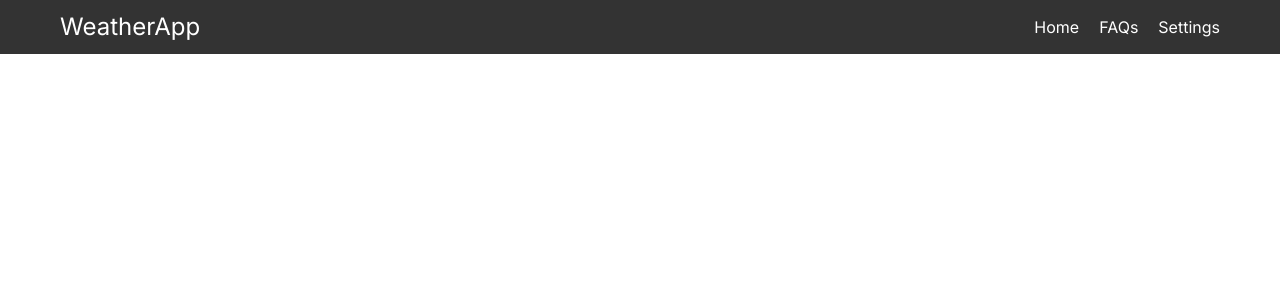
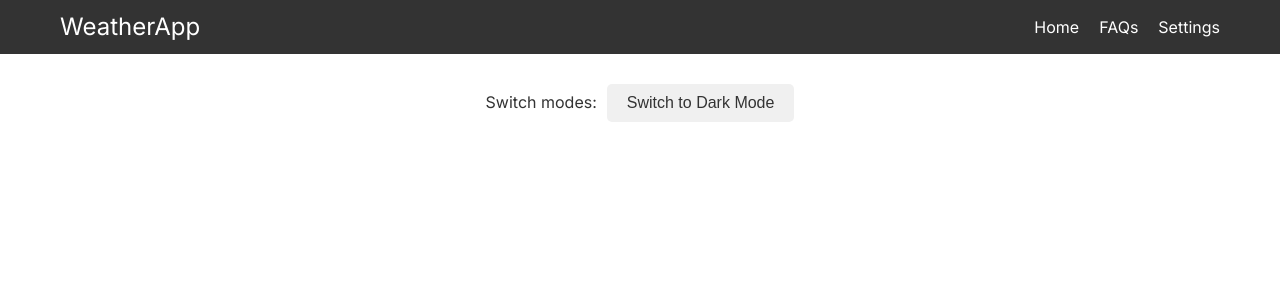
Before and after one commit to ShaneIvan/WeatherApp, a Vue app: page /settings in a window 1280 px wide. Shown: the top 300 px of the page. Built offline with nearby package versions, Linux system fonts and the light colour scheme.

Commit message:
Settings Page
Added Light/Dark Mode

```diff
--- a/index.html
+++ b/index.html
@@ -8,7 +8,7 @@
   <link rel="preconnect" href="https://fonts.googleapis.com">
   <link rel="preconnect" href="https://fonts.gstatic.com" crossorigin>
   <link href="https://fonts.googleapis.com/css2?family=Inter:wght@400;700&display=swap" rel="stylesheet">
-  <title>Kapitan Kol Weather App</title>
+  <title>Weather App</title>
 </head>
 
 <body>
--- a/src/App.vue
+++ b/src/App.vue
@@ -2,7 +2,6 @@
 
 </script>
 
-<!-- Added This Week -->
 <template>
   <div id="app">
     <router-view></router-view>
@@ -18,15 +17,11 @@
         </ul>
       </div>
     </nav>
-<!-- /Added This Week -->
 
   </div>
   </div>
 
 </template>
-
-
-<!-- Added This Week -->
 
 
 <style scoped>
--- a/src/assets/styles/common.scss
+++ b/src/assets/styles/common.scss
@@ -97,3 +97,52 @@ a {
 .pic-coords {
   background-image: url("/src/assets/img/compass.png");
 }
+
+
+:root {
+
+  //main button
+  --button-background: #f0f0f0;
+  --button-text: #333;
+  --button-hover-background: #e0e0e0;
+  --button-hover-text: #111;
+
+  //light
+  --background-color-light: #fff;
+  --text-color-light: #333;
+  --button-background-light: #f0f0f0;
+  --button-text-light: #333;
+  --button-hover-background-light: #e0e0e0;
+  --button-hover-text-light: #111;
+
+  //dark
+  --background-color-dark: #121212;
+  --text-color-dark: #f1f1f1;
+  --button-background-dark: #555;
+  --button-text-dark: #fff;
+  --button-hover-background-dark: #666;
+  --button-hover-text-dark: #ddd;
+
+  //adaptive
+
+}
+
+[data-theme="light"] {
+  --background-color: var(--background-color-light);
+  --text-color: var(--text-color-light);
+  --button-hover-background: var(--button-hover-background-light);
+  --button-hover-text: var(--button-hover-text-light);
+}
+
+[data-theme="dark"] {
+  --background-color: var(--background-color-dark);
+  --text-color: var(--text-color-dark);
+  --button-hover-background: var(--button-hover-background-dark);
+  --button-hover-text: var(--button-hover-text-dark);
+}
+
+body {
+  background-color: var(--background-color);
+  color: var(--text-color);
+  transition: background-color 0.3s, color 0.3s; //background transition
+}
--- a/src/components/Home.vue
+++ b/src/components/Home.vue
@@ -29,23 +29,11 @@ const getWeather = async () => {
 onMounted(getWeather)
 </script>
 
-<!-- Added This Week -->
 <template>
   <div id="app">
     <router-view></router-view>
     <div class="page">
-    <nav class="navbar">
-      <div class="navbar-container">
-        <a href="/" class="navbar-brand">WeatherApp</a>
-        <ul class="navbar-nav">
-          <li><router-link to="/">Home</router-link></li>
-          <li><router-link to="/faqs">FAQs</router-link></li>
-          <li><router-link to="/settings">Settings</router-link></li>
 
-        </ul>
-      </div>
-    </nav>
-<!-- /Added This Week -->
 
     <main class="main">
       <div class="container">
@@ -85,7 +73,6 @@ onMounted(getWeather)
 </template>
 
 
-<!-- Added This Week -->
 
 
 <style lang="scss" scoped>
@@ -216,6 +203,3 @@ onMounted(getWeather)
     font-size: 12px;
   }
 }</style>
-
-
-<!-- /Added This Week -->
--- a/src/components/Settings.vue
+++ b/src/components/Settings.vue
@@ -1,6 +1,58 @@
+<script setup>
+import { useTheme } from '../themeProvider';
+
+const { theme, setTheme } = useTheme();
+
+const toggleTheme = () => {
+  const newTheme = theme.value === 'light' ? 'dark' : 'light';
+  setTheme(newTheme);
+  localStorage.setItem('theme', newTheme);
+};
+</script>
+
 <template>
-    <div>
-      <h1>Settings</h1>
-      <p>Adjust your application settings here.</p>
+  <div class="settings-container">
+    <h1>Settings</h1>
+    <div class="theme-switcher">
+      <label for="theme-toggle-button" class="button-label">Switch modes:</label>
+      <button id="theme-toggle-button" @click="toggleTheme">
+        Switch to {{ theme === 'light' ? 'Dark' : 'Light' }} Mode
+      </button>
     </div>
-  </template>
+  </div>
+</template>
+
+<style scoped>
+.settings-container {
+  display: flex;
+  flex-direction: column;
+  align-items: center;
+  padding: 20px;
+}
+
+.theme-switcher {
+  margin-top: 20px;
+  text-align: center;
+}
+
+.button-label{
+  margin-right: 10px;
+}
+
+#theme-toggle-button {
+  background-color: var(--button-background);
+  color: var(--button-text);
+  border: none;
+  padding: 10px 20px;
+  border-radius: 5px;
+  font-size: 16px;
+  cursor: pointer;
+  outline: none;
+  transition: background-color 0.3s, color 0.3s;
+}
+
+#theme-toggle-button:hover {
+  background-color: var(--button-hover-background);
+  color: var(--button-hover-text);
+}
+</style>
--- a/src/main.js
+++ b/src/main.js
@@ -3,7 +3,13 @@ import './assets/styles/main.scss'
 import { createApp } from 'vue';
 import App from './App.vue';
 import router from './router';
+import { useTheme } from './themeProvider';
 
 const app = createApp(App);
+
+const { setTheme } = useTheme();
+const savedTheme = localStorage.getItem('theme') || 'light';
+setTheme(savedTheme);
+
 app.use(router);
 app.mount('#app');
--- /dev/null
+++ b/src/themeProvider.js
@@ -0,0 +1,15 @@
+import { ref, readonly } from 'vue';
+
+const theme = ref('light'); // default theme
+
+export function useTheme() {
+    const setTheme = (newTheme) => {
+        theme.value = newTheme;
+        document.documentElement.setAttribute('data-theme', newTheme);
+    };
+
+    return {
+        theme: readonly(theme),
+        setTheme
+    };
+}
```
Also changed, not shown: 1 other file (tests, documents, lock files or other folders).
